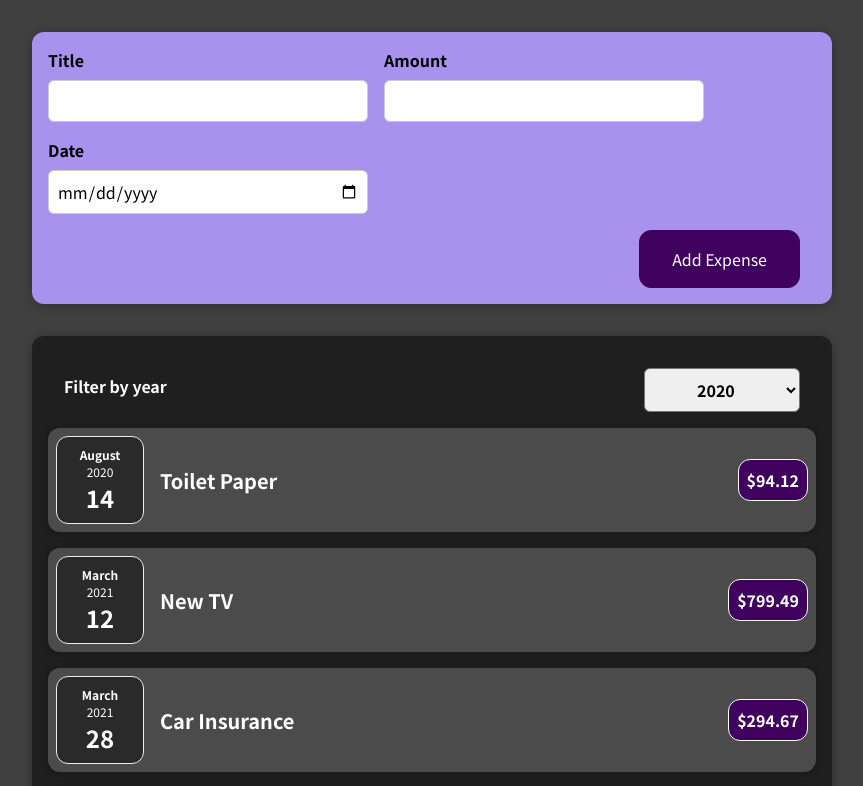
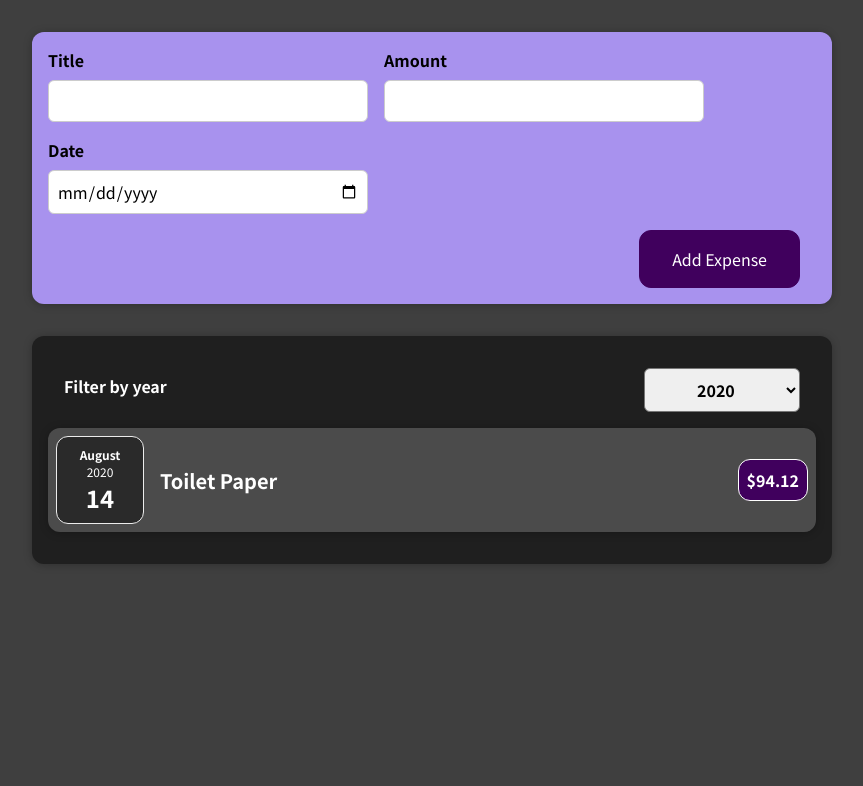
Before and after one commit to akshaygajjar/ExpenseTracker, a React (Create React App) app: page / in a window 1280 px wide. Shown: the top 786 px of the page, without its empty margins (208-1071 px from the left). Built offline with nearby package versions, Linux system fonts and the light colour scheme.

Commit message:
filter Outputting Conditional Content

```diff
--- a/src/components/Expenses/ExpenseItem.js
+++ b/src/components/Expenses/ExpenseItem.js
@@ -4,6 +4,7 @@
 
 function ExpenseItem(props) {
   return (
+    <li>
       <Card className="expense-item">
         <ExpenseDate date={props.date} />
         <div className="expense-item-description">
@@ -11,6 +12,7 @@
           <div className="expense-item-price">${props.amount}</div>
         </div>
       </Card>
+    </li>
   );
 }
 
--- a/src/components/Expenses/Expenses.js
+++ b/src/components/Expenses/Expenses.js
@@ -1,7 +1,7 @@
 import { useState } from "react";
-import ExpenseItem from "./ExpenseItem";
 import Card from "../UI/Card";
 import ExpensesFilter from "./ExpensesFilter";
+import ExpensesList from "./ExpensesList";
 import "./Expenses.css";
 
 function Expenses(props) {
@@ -11,21 +11,20 @@
     setFilteredYear(selectedYear);
   };
 
+  const filteredExpenses = props.items.filter((expense) => {
+    return expense.date.getFullYear().toString() === filteredYear;
+  });
+
   return (
-    <Card className="expenses">
-      <ExpensesFilter
-        selected={filteredYear}
-        onChangeFilter={filterChangeHandler}
-      />
-      {props.items.map((expense) => (
-        <ExpenseItem
-          key={expense.id}
-          title={expense.title}
-          amount={expense.amount}
-          date={expense.date}
+    <div>
+      <Card className="expenses">
+        <ExpensesFilter
+          selected={filteredYear}
+          onChangeFilter={filterChangeHandler}
         />
-      ))}
-    </Card>
+        <ExpensesList items={filteredExpenses} />
+      </Card>
+    </div>
   );
 }
 
--- /dev/null
+++ b/src/components/Expenses/ExpensesList.css
@@ -0,0 +1,9 @@
+.expenses-list {
+  list-style: none;
+  padding: 0;
+}
+
+.expenses-list__fallback {
+  color: white;
+  text-align: center;
+}
--- /dev/null
+++ b/src/components/Expenses/ExpensesList.js
@@ -0,0 +1,25 @@
+import React from 'react';
+
+import ExpenseItem from './ExpenseItem';
+import './ExpensesList.css';
+
+const ExpensesList = (props) => {
+  if (props.items.length === 0) {
+    return <h2 className='expenses-list__fallback'>Found no expenses.</h2>;
+  }
+
+  return (
+    <ul className='expenses-list'>
+      {props.items.map((expense) => (
+        <ExpenseItem
+          key={expense.id}
+          title={expense.title}
+          amount={expense.amount}
+          date={expense.date}
+        />
+      ))}
+    </ul>
+  );
+};
+
+export default ExpensesList;
```
Lines whose indentation alone changed are shown as unchanged.
